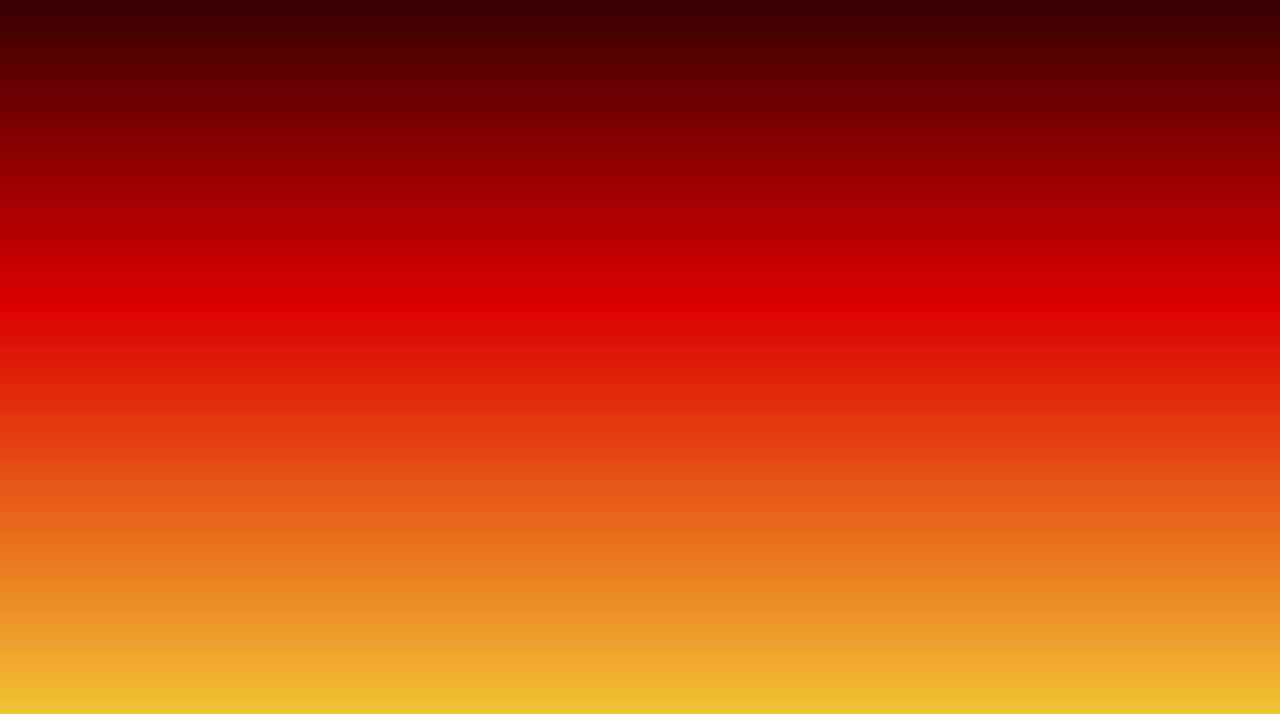
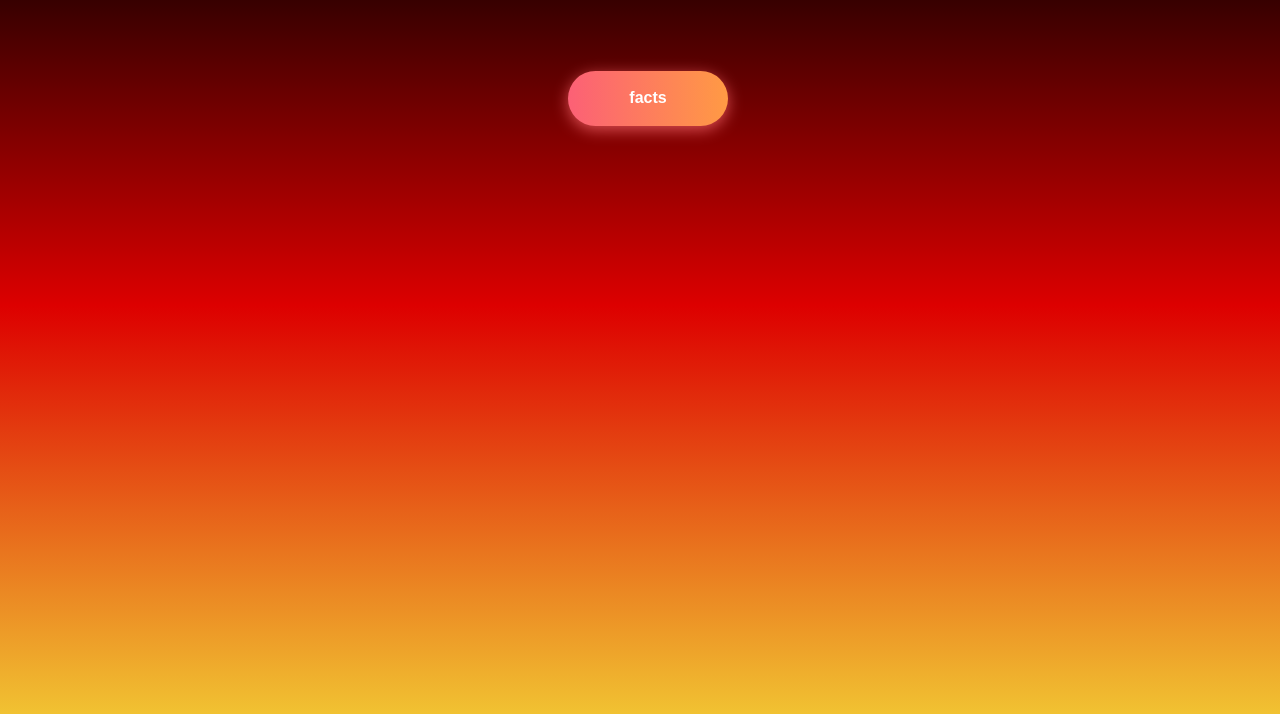
Before and after one commit to celina2024/my-Website-, a plain HTML site: page index.html in a window 1280 px wide. Shown: the part 102-816 px from the top of the page. Drawn offline with Linux system fonts and the light colour scheme.

Commit message:
Update index.html

```diff
--- a/index.html
+++ b/index.html
@@ -7,13 +7,55 @@
          min-width: 100%;
          min-height: 100%;
       }
+
+      .bn632-hover {
+  width: 160px;
+  font-size: 16px;
+  font-weight: 600;
+  color: #fff;
+  cursor: pointer;
+  margin: 20px;
+  height: 55px;
+  text-align:center;
+  border: none;
+  background-size: 300% 100%;
+  border-radius: 50px;
+  moz-transition: all .4s ease-in-out;
+  -o-transition: all .4s ease-in-out;
+  -webkit-transition: all .4s ease-in-out;
+  transition: all .4s ease-in-out;
+}
+
+.bn632-hover:hover {
+  background-position: 100% 0;
+  moz-transition: all .4s ease-in-out;
+  -o-transition: all .4s ease-in-out;
+  -webkit-transition: all .4s ease-in-out;
+  transition: all .4s ease-in-out;
+}
+
+.bn632-hover:focus {
+  outline: none;
+}
+
+.bn632-hover.bn21 {
+  background-image: linear-gradient(
+    to right,
+    #fc6076,
+    #ff9a44,
+    #ef9d43,
+    #e75516
+  );
+  box-shadow: 0 4px 15px 0 rgba(252, 104, 110, 0.75);
+}
+
   </style>
 </head>
 
 <body>
 <h1 style="font-size:500%; color:rgb(221, 0, 0);">All About Germany</h1>
 
-
+<a href="https://www.natgeokids.com/uk/discover/geography/countries/country-fact-file-germany/"><button class="bn632-hover bn21">facts</button></a>
 
 
 </body>
```
